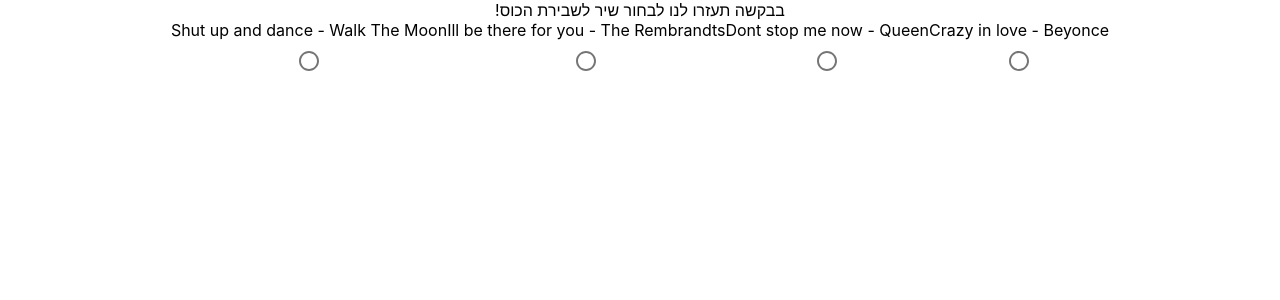
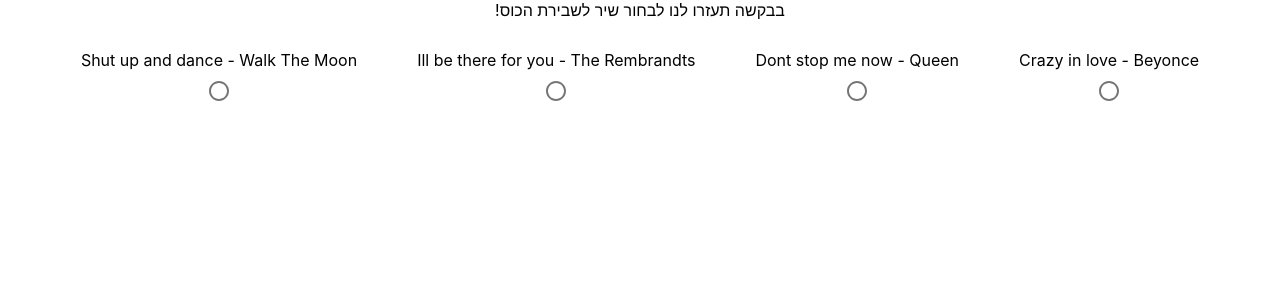
Before and after one commit to Josephasafg/wedding_song_survey, a React (Create React App) app: page / in a window 1280 px wide. Shown: the top 300 px of the page. Built offline with nearby package versions, Linux system fonts and the light colour scheme; no server answers.

Commit message:
added song-wrapper

```diff
--- a/src/components/songs/song/song-component.tsx
+++ b/src/components/songs/song/song-component.tsx
@@ -3,6 +3,7 @@
 import Radio from '@material-ui/core/Radio';
 import {DiscogsRequests} from "../../../API/discogs-requests";
 import {SongInfo} from "./song";
+import "./song.css";
 
 
 interface SongProps {
@@ -32,7 +33,7 @@
     }, [])
 
     return (
-        <div>
+        <div className="song-wrapper">
             <div>
                 {title}
             </div>
--- /dev/null
+++ b/src/components/songs/song/song.css
@@ -0,0 +1,3 @@
+.song-wrapper {
+    margin: 30px;
+}
```
